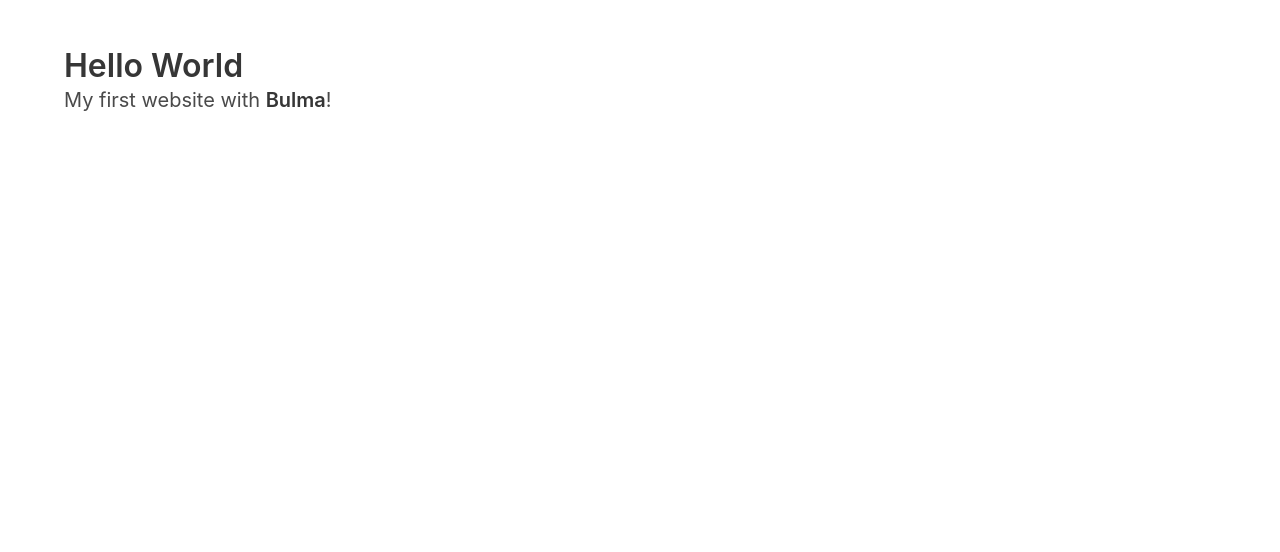
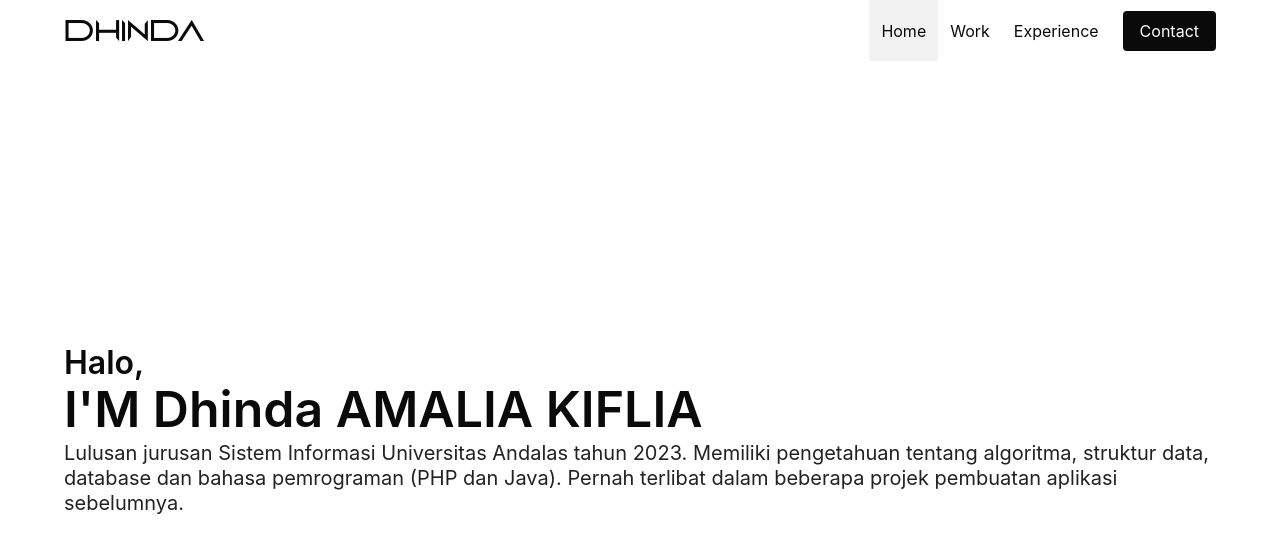
Before and after one commit to dhindakiflia/portofolio, a plain HTML site: page index.html in a window 1280 px wide. Drawn offline with nearby package versions, Linux system fonts and the light colour scheme.

Commit message:
update hero

```diff
--- a/index.html
+++ b/index.html
@@ -5,16 +5,62 @@
     <meta name="viewport" content="width=device-width, initial-scale=1">
     <title>Hello Bulma!</title>
     <link rel="stylesheet" href="https://cdn.jsdelivr.net/npm/bulma@0.9.4/css/bulma.min.css">
+    <link rel="stylesheet" href="style.css">
   </head>
   <body>
+    <section class="hero is-white is-fullheight">
+      <!-- Hero head: will stick at the top -->
+      <div class="hero-head">
+        <header class="navbar">
+          <div class="container">
+            <div class="navbar-brand">
+              <a class="navbar-item">
+                <p class="brand-name">DHINDA</p>
+              </a>
+              <span class="navbar-burger" data-target="navbarMenuHeroC">
+                <span></span>
+                <span></span>
+                <span></span>
+              </span>
+            </div>
+            <div id="navbarMenuHeroC" class="navbar-menu">
+              <div class="navbar-end">
+                <a class="navbar-item is-active">
+                  Home
+                </a>
+                <a class="navbar-item">
+                  Work
+                </a>
+                <a class="navbar-item">
+                  Experience
+                </a>
+                <span class="navbar-item">
+                  <a class="button is-white is-inverted">
+                    <span>Contact</span>
+                  </a>
+                </span>
+              </div>
+            </div>
+          </div>
+        </header>
+      </div>
+
+      <!-- Hero content: will be in the middle -->
+      <div class="hero-body">
+        <div class="container has-text-left">
+          <p class="title">
+            Halo, <br> <span style="font-size: 50px;">I'M Dhinda AMALIA KIFLIA</span>
+          </p>
+          <p class="subtitle">
+            Lulusan jurusan Sistem Informasi Universitas Andalas tahun 2023. Memiliki pengetahuan tentang algoritma, struktur data, database dan bahasa pemrograman (PHP dan Java). Pernah terlibat dalam beberapa projek pembuatan aplikasi sebelumnya.
+          </p>
+        </div>
+      </div>
+    </section>
+
   <section class="section">
     <div class="container">
-      <h1 class="title">
-        Hello World
-      </h1>
-      <p class="subtitle">
-        My first website with <strong>Bulma</strong>!
-      </p>
+
     </div>
   </section>
   </body>
--- /dev/null
+++ b/style.css
@@ -0,0 +1,9 @@
+@font-face {
+    font-family: DelthaRegular;
+    src: url("fonts/DelthaRegular.ttf");
+}
+
+.brand-name{
+    font-family: DelthaRegular;
+    font-size:30px;
+}
```
Also changed, not shown: fonts/DelthaRegular.ttf (added).
